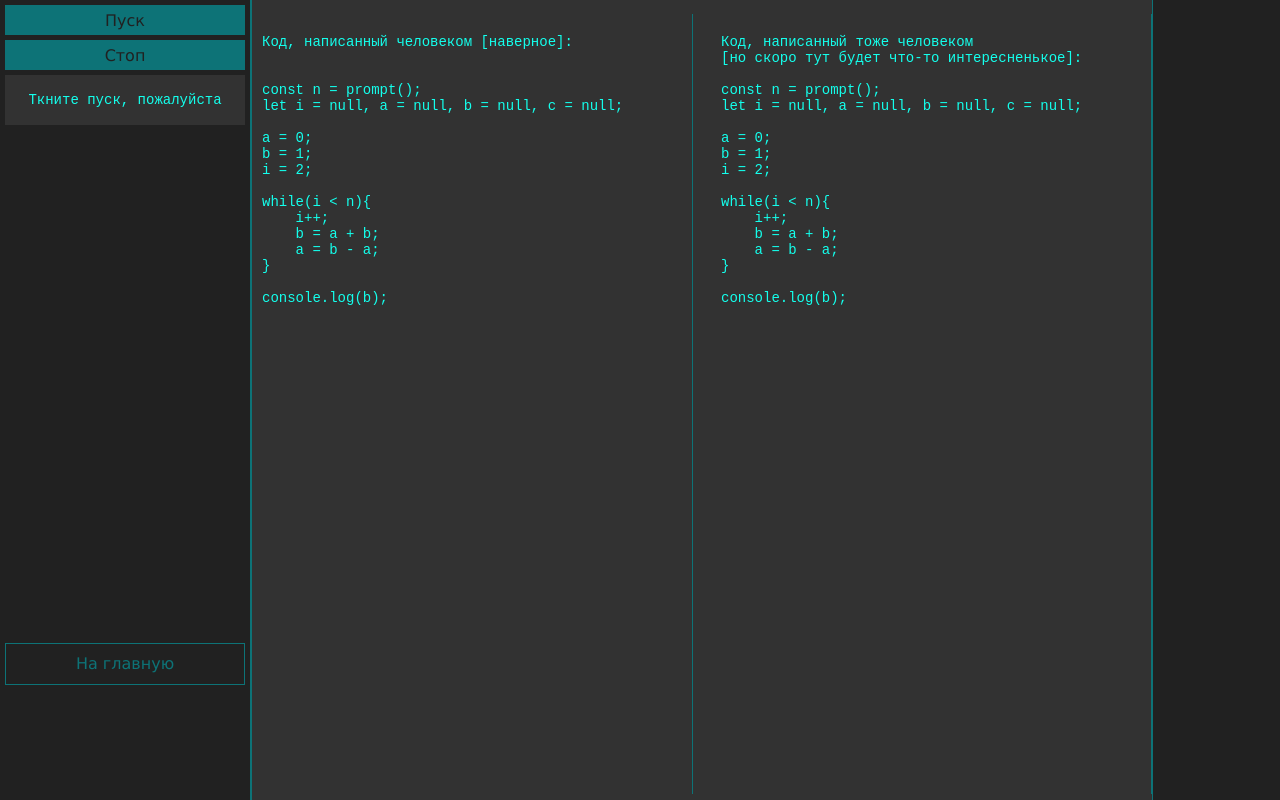
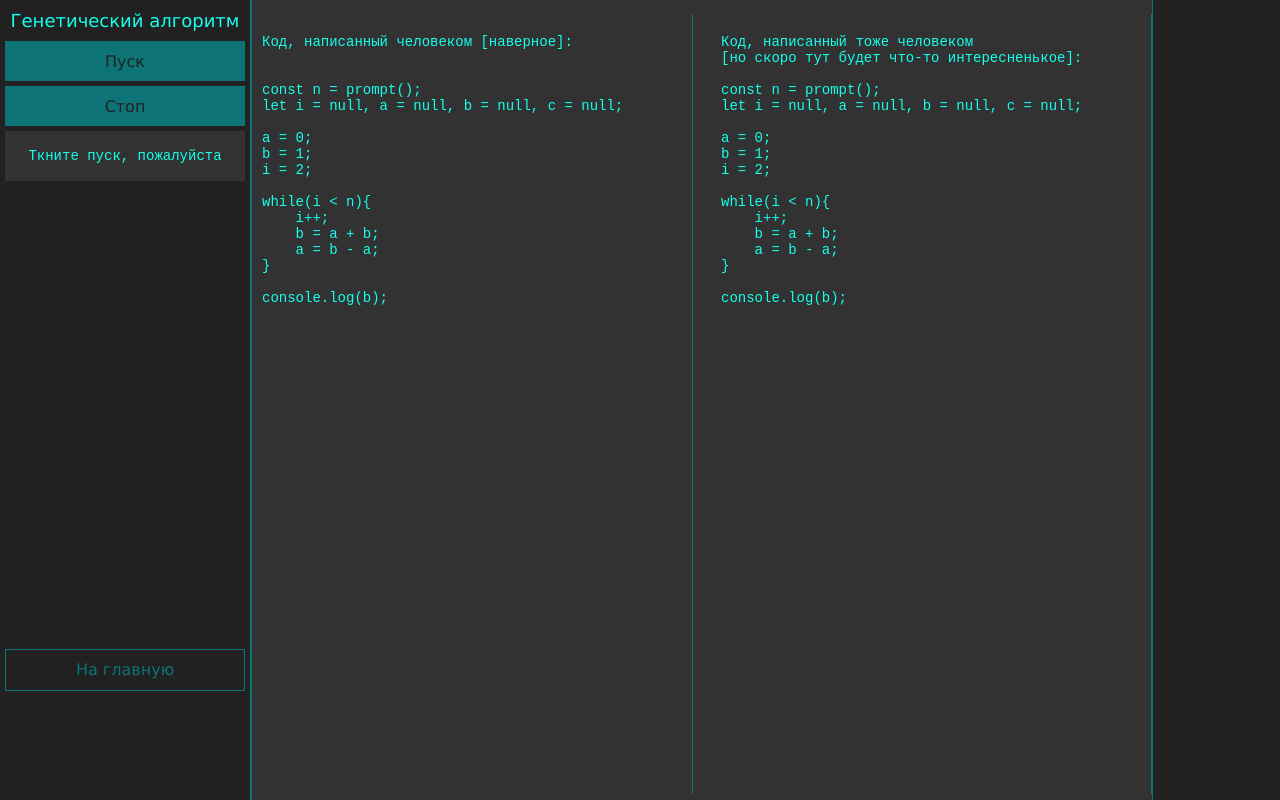
Before and after one commit to SpoonDoesNotExist/Team7, a plain HTML site: page Task3ULTRA/ULTRAgenetics.html in a window 1280 px wide. Drawn offline with Linux system fonts and the light colour scheme.

Commit message:
Название добавил. Без названия совсем грустно как-то было

```diff
--- a/Task3ULTRA/ULTRAgenetics.css
+++ b/Task3ULTRA/ULTRAgenetics.css
@@ -21,7 +21,7 @@
 button, a {
     margin: 5px;
     margin-bottom: 0px;
-    height: 30px;
+    height: 40px;
     background-color: #0D7377;
     font-size: 16px;
     font-family: Verdana, Geneva, Tahoma, sans-serif;
@@ -63,6 +63,15 @@ body {
     border-right: 1px #0D7377 solid;
 }
 
+#title{
+    text-align: center;
+    font-size: 18px;
+    font-family: Verdana, Geneva, Tahoma, sans-serif;
+    color: #14FFEC;
+    margin: 5px;
+    margin-top: 10px;
+}
+
 #currentCodeInfo{
     line-height: 50px;
     margin: 5px;
@@ -75,7 +84,7 @@ body {
     text-align: center;
     height: 40px;
     line-height: 40px;
-    margin-top: 205%;
+    margin-top: 185%;
     background-color: #212121;
     color:#0D7377;
     border: 1px #0D7377 solid;
--- a/Task3ULTRA/ULTRAgenetics.html
+++ b/Task3ULTRA/ULTRAgenetics.html
@@ -9,6 +9,7 @@
 </head>
 <body>
     <aside id = "leftPanel">
+        <p id = "title">Генетический алгоритм</p>
         <button id="startButton">Пуск</button>
         <button id="stopButton">Стоп</button>
         <pre id="currentCodeInfo">Ткните пуск, пожалуйста</pre>
```
